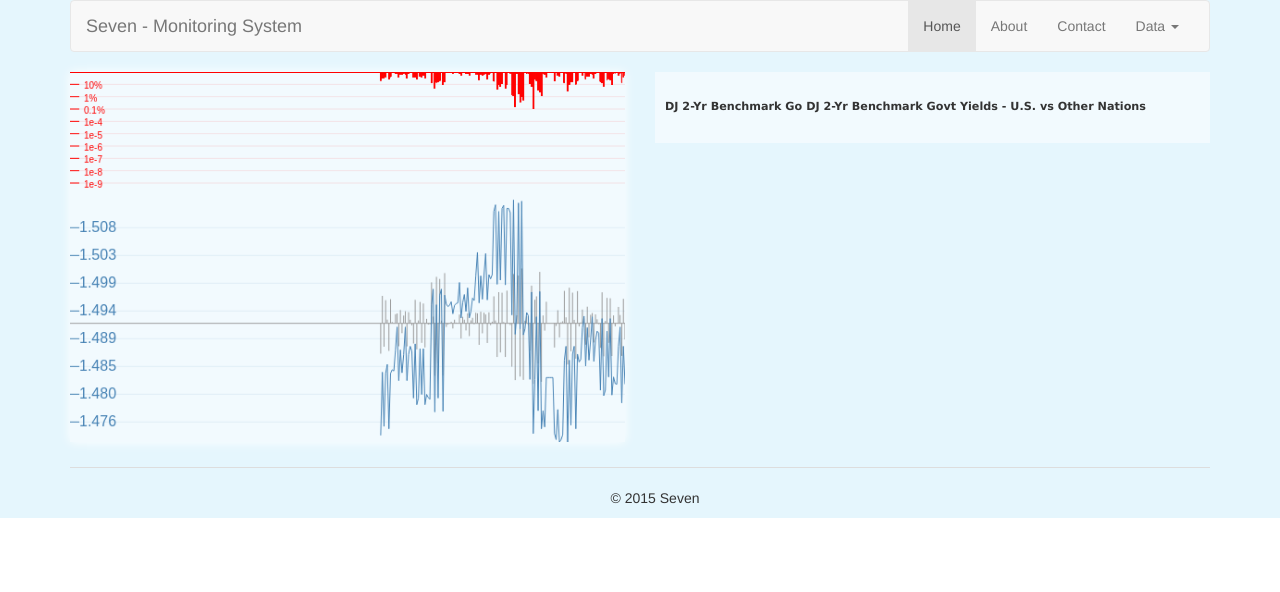
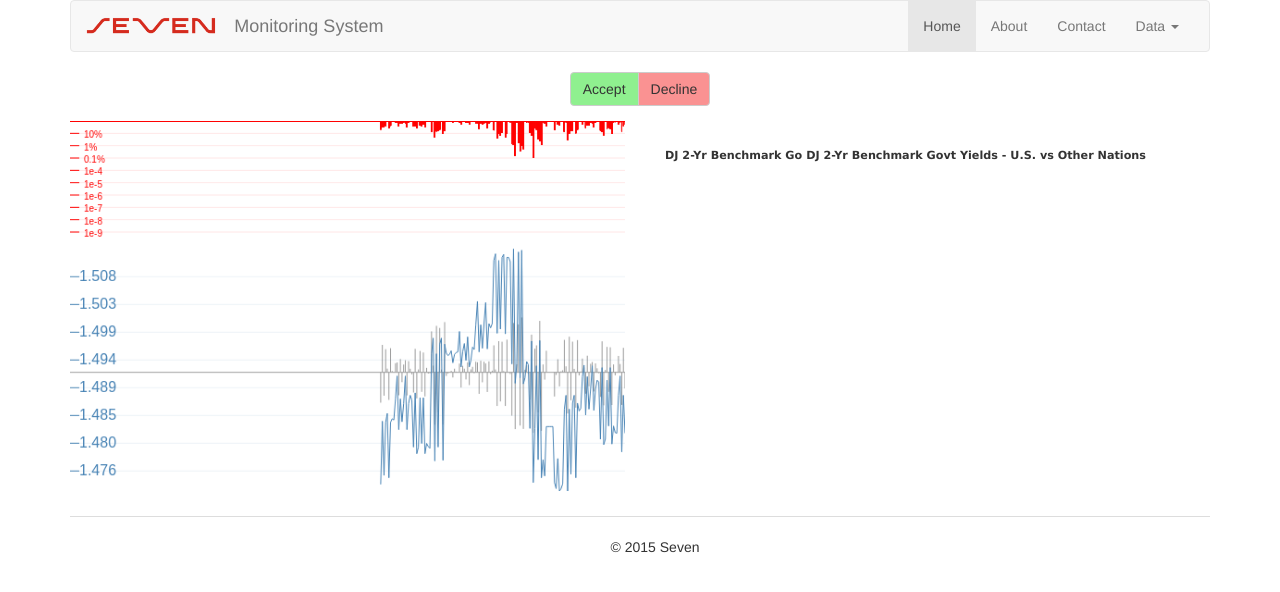
Before and after one commit to whitestguyiknow/affen, a plain HTML site: page front-end/website/index.html in a window 1280 px wide. Drawn offline with nearby package versions, Linux system fonts and the light colour scheme.

Commit message:
made final design and added logo

```diff
--- a/front-end/website/css/design.css
+++ b/front-end/website/css/design.css
@@ -7,9 +7,9 @@
 #wrapper::after{
   content: "";
   /*background: url("images/background.jpg");
-  opacity: 0.1;*/
+  opacity: 0.1;
   background: #E5F6FD;
-  opacity: 1;
+  opacity: 1;*/
   top: 0;
   left: 0;
   bottom: 0;
@@ -45,6 +45,10 @@ html, body{
 	margin-bottom: 15px;
 }
 
+.seven_logo{
+	margin-bottom:25px;
+}
+
 canvas{
 	width:100%;
 	height: auto;
--- a/front-end/website/index.html
+++ b/front-end/website/index.html
@@ -140,7 +140,8 @@ function setup() {
               <span class="icon-bar"></span>
               <span class="icon-bar"></span>
             </button>
-            <a class="navbar-brand" href="#">Seven - Monitoring System</a>
+			<img class="navbar-brand img-responsive" src="css/images/seven-logo.png">
+            <a class="navbar-brand" href="#">Monitoring System</a>
           </div>
           <div id="navbar" class="navbar-collapse collapse">
             <ul class="nav navbar-nav navbar-right">
@@ -170,11 +171,29 @@ function setup() {
 			<h1>Seven - Monitoring System</h1>
 			<p class="lead">We are proud to announce the fanciest outlier detection tool you have ever seen. It is so awesome that even Chuck Norris wants to use it.</p>
 		</div>
+	  </div>-->
+
+<!--
+
+		<div class="col-md-6">
+			<img class="img-responsive" src="css/images/seven-logo.png">
+		</div>
+		<div class="col-md-6"><h1 style="color: #555;">Monitoring System</h1></div>
 	  </div>
+	  -->
 
-	  <div class="row col-md-2">
-		<
-	  </div>-->
+	  <div class="row col-md-12 seven_buttons center-block">
+		<div class="col-md-12 center-block text-center">
+			<div class="btn-group" role="group" aria-label="...">
+				<div class="btn-group" role="group">
+					<button type="button" class="btn btn-default" style="background-color: #8FF08F;">Accept</button>
+				</div>
+				<div class="btn-group" role="group">
+					<button type="button" class="btn btn-default" style="background-color: #FA9292;">Decline</button>
+				</div>
+			</div>
+		</div>
+	  </div>
 
 	  <div class="row marketing">
 		<div class="col-md-6">
```
Also changed, not shown: 1 other file.
